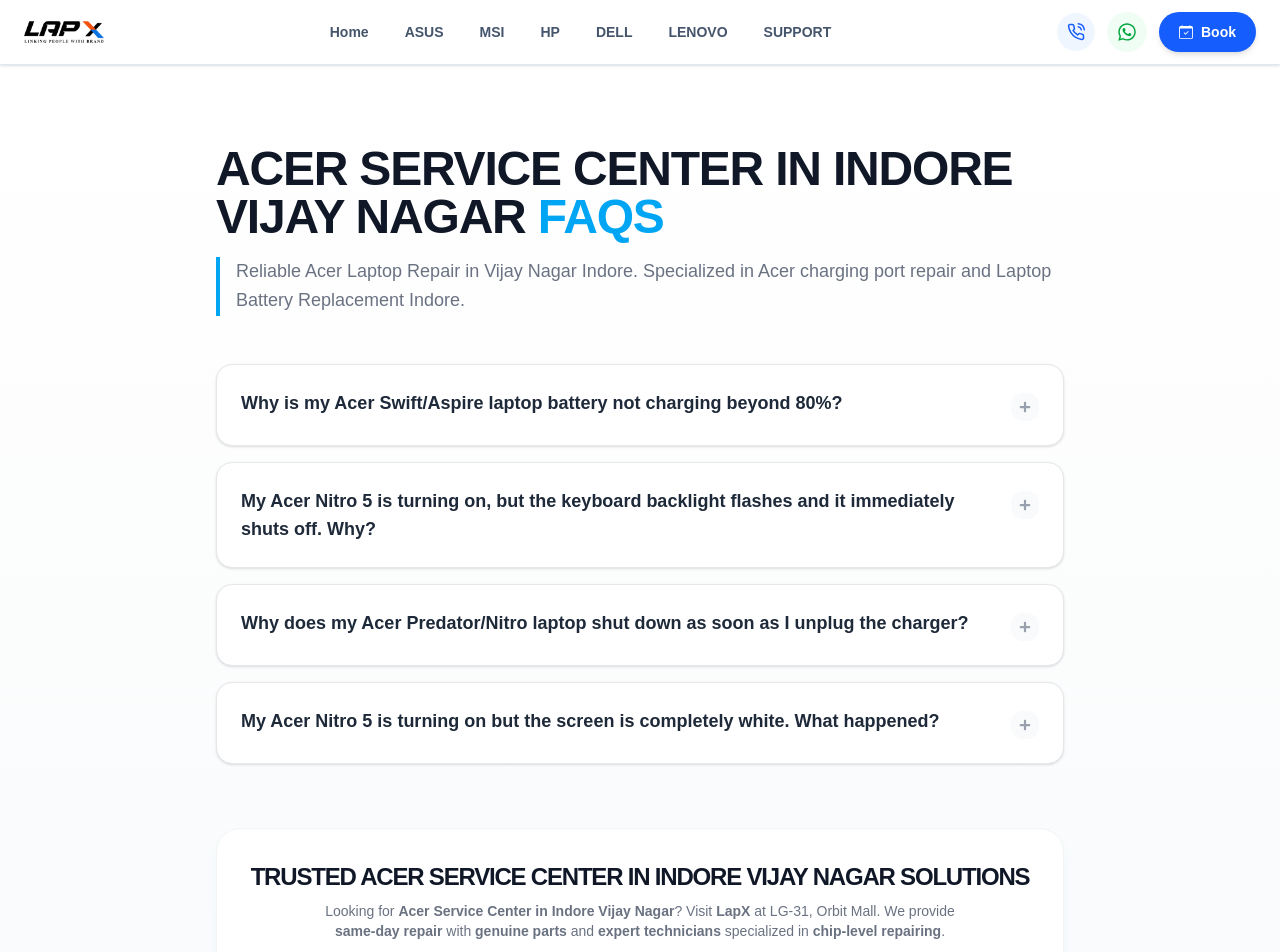
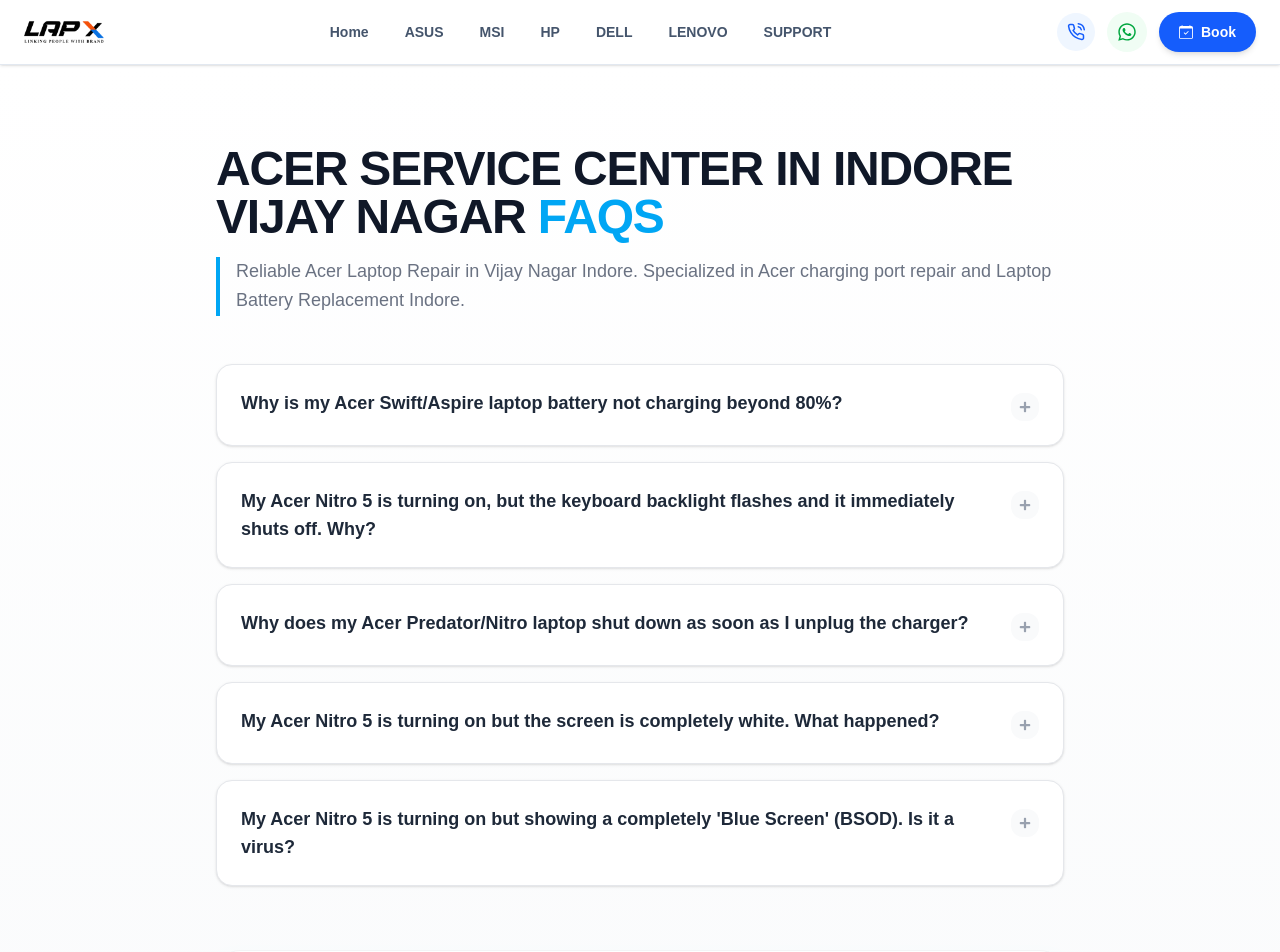
Before and after one commit to JoshiRishikesh/Lapx-Indore, a Next.js app: page /faqs/acer-battery-charging-repair in a window 1280 px wide. Shown: the top 952 px of the page. Built offline with nearby package versions, Linux system fonts and the light colour scheme.

Commit message:
Updated Todays FAQs

```diff
--- a/src/data/faqs.ts
+++ b/src/data/faqs.ts
@@ -88,6 +88,10 @@
       {
         question: "Why is my Asus ROG/TUF laptop stuck on the 'Automatic Repair' blue screen?",
         answer: "This loop often occurs due to a corrupted boot sector or a failing NVMe SSD caused by excessive gaming heat. Try entering BIOS (F2) to see if the drive is detected. If it isn't, the SSD likely needs replacement. Visit our Asus Service Center in Indore Vijay Nagar at LapX, located in LG-31, Orbit Mall, Opposite to C21 Mall. Open Daily 10:00 AM – 9:30 PM. Call 9111000757 for expert SSD Upgrade for Laptop Indore."
+      },
+      {
+        question: "My Asus laptop keyboard is typing multiple characters or 'ghosting' keys. How to fix?",
+        answer: "Ghosting or double-typing is usually caused by moisture or carbon buildup inside the keyboard matrix. Try cleaning the keys with compressed air first. If it persists, the internal keyboard membrane likely needs replacement. For genuine Asus keyboard or Asus screen replacement in Vijay Nagar, visit LapX Certified Asus Service Center in Indore at LG-31, Orbit Mall Opposite to C21 Mall. Open Daily 10:00 AM – 9:30 PM. Call 9111000757."
       }
     ]
   },
@@ -166,6 +170,10 @@
       {
         question: "How do I fix the 'Grinding Noise' coming from my MSI laptop fans?",
         answer: "A grinding or rattling noise indicates the fan's hydraulic bearing has dried out or the blades are hitting dust buildup. Continuing to use it will lead to 'Thermal Throttling' and potential GPU damage. Visit LapX Certified MSI Service Center in Indore located in Vijay nagar LG-31, Orbit Mall Oppsite to C21 Mall, Open Daily 10:00 AM – 9:30 PM. Call 9111000757 for expert Gaming Laptop Repair Indore and fan replacement."
+      },
+      {
+        question: "Why does my MSI gaming laptop make a loud rattling noise from the fans?",
+        answer: "Rattling noises indicate that the fan's hydraulic bearing has failed or is clogged with heavy dust. In gaming laptops, this leads to 'Thermal Throttling' and low FPS. A deep internal cleaning or fan replacement is required immediately. Visit LapX Certified MSI Service Center in Indore located in Vijay nagar LG-31, Orbit Mall Oppsite to C21 Mall, Open Daily 10:00 AM – 9:30 PM. Call 9111000757 for expert Gaming Laptop Repair Indore."
       }
     ]
   },
@@ -244,6 +252,10 @@
       {
         question: "My MacBook Pro screen has 'shutter-like' black bars at the bottom. Is the display dying?",
         answer: "This is a typical symptom of 'Flexgate' or a failing T-CON board, where the display flex cable gets damaged from opening and closing the lid. Before opting for a full screen replacement, we can often repair the cable via micro-soldering. Bring your laptop to LapX Certified Apple Service Center in Indore which is located in Vijay nagar LG-31, Orbit Mall Oppsite to C21 Mall, Open Daily 10:00 AM – 9:30 PM. Call 9111000757 for MacBook Repair Indore."
+      },
+      {
+        question: "Why is my MacBook Pro screen showing 'Stage Light' or vertical shadows at the bottom?",
+        answer: "This 'Stage Light' effect is a classic symptom of 'Flexgate,' where the display flex cable wears out due to repeated lid movement. Instead of an expensive full screen replacement, we can often repair the existing cable. Bring your laptop to LapX Certified Apple Service Center in Indore which is located in Vijay nagar LG-31, Orbit Mall Oppsite to C21 Mall, Open Daily 10:00 AM – 9:30 PM. Call 9111000757 for expert MacBook Repair Indore."
       }
     ]
   },
@@ -374,6 +386,10 @@
       {
         question: "My Acer Nitro 5 is turning on but the screen is completely white. What happened?",
         answer: "A solid white screen is usually a sign of a faulty LCD cable or a blown fuse on the LCD panel itself. It happens when the internal display cable gets pinched in the hinge. For a precision display diagnostic or Acer screen replacement, visit LapX Certified Acer Service Center in Indore at LG-31, Orbit Mall Opposite to C21 Mall, Vijay Nagar. Open Daily 10:00 AM – 9:30 PM. Call 9111000757 for expert Chip-level repairing."
+      },
+      {
+        question: "My Acer Nitro 5 is turning on but showing a completely 'Blue Screen' (BSOD). Is it a virus?",
+        answer: "A BSOD is rarely a virus; it’s usually a hardware conflict like a failing SSD or a RAM error. Try reseating the RAM sticks. If the error persists, the OS boot partition might be corrupted. For a precision hardware diagnostic and Acer laptop repair, visit LapX Certified Acer Service Center in Indore at LG-31, Orbit Mall Opposite to C21 Mall, Vijay Nagar. Open Daily 10:00 AM – 9:30 PM. Call 9111000757 for specialized Chip-level repairing."
       }
     ]
   }
```
